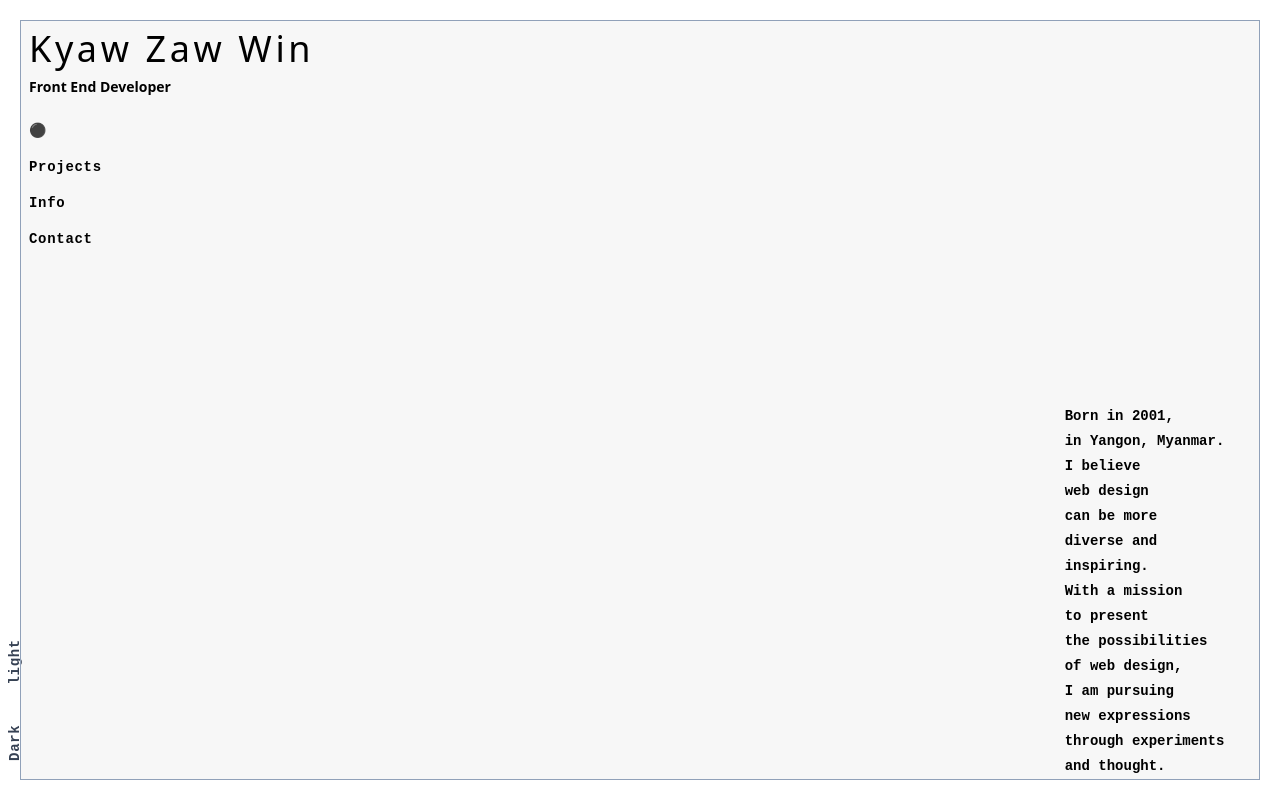
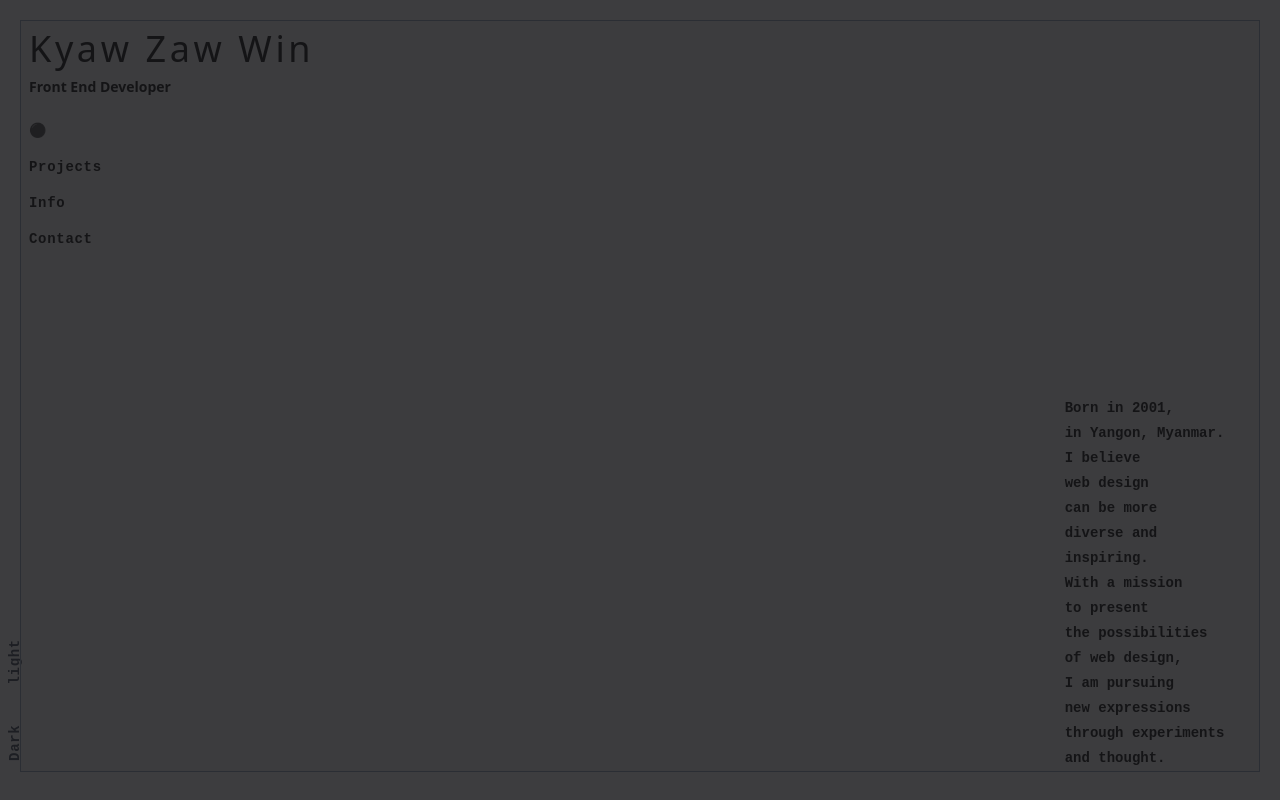
Before and after one commit to KyawZaw-112/portfolio-react-tailwindcss, a React (Vite) app: page / in a window 1280 px wide. Built offline with nearby package versions, Linux system fonts and the light colour scheme.

Commit message:
add : loading page

```diff
--- a/package.json
+++ b/package.json
@@ -11,6 +11,7 @@
   },
   "dependencies": {
     "@tailwindcss/vite": "^4.1.4",
+    "motion": "^12.9.2",
     "react": "^19.0.0",
     "react-dom": "^19.0.0",
     "react-icons": "^5.5.0",
--- a/src/App.jsx
+++ b/src/App.jsx
@@ -5,6 +5,7 @@ import Projects from "./page/Projects.jsx";
 import Contact from "./page/Contact.jsx";
 import Info from "./page/Info.jsx";
 import Navbar from "./component/Navbar.jsx";
+import LoadingPage from "./page/LoadingPage.jsx";
 
 const App = () => {
     const [theme, setTheme] = useState("light");
@@ -34,7 +35,8 @@ const App = () => {
 
 
     return (
-        <div className={"bg-white dark:bg-zinc-900 overflow-hidden dark"}>
+        <div className={"bg-white dark:bg-zinc-900 overflow-y-hidden dark"}>
+    <LoadingPage />
             <div
                 className={'absolute flex flex-row gap-10 rotate-270 bottom-22 -left-12'}
             >
@@ -54,7 +56,7 @@ const App = () => {
 
             </div>
             <div
-                className={"border bg-zinc-300/20 relative m-5 dark:bg-zinc-900 border-slate-400 h-[95vh] p-2"}>
+                className={"border bg-zinc-300/20 relative m-5 dark:bg-zinc-900 border-slate-400 h-[94vh] p-2 select-none   "}>
                 <Navbar/>
                 <Routes>
                     <Route path={"/"} element={<Home/>}/>
--- /dev/null
+++ b/src/page/LoadingPage.jsx
@@ -0,0 +1,47 @@
+import React from 'react';
+import {motion} from "motion/react"
+const LoadingPage = () => {
+    return (
+        <motion.div
+            initial={{
+                opacity: 1,
+            }}
+            animate={{
+                opacity: 0,
+                display:"none"
+            }}
+            transition={{
+                duration:3,
+                delay:5,
+                ease:"linear",
+            }}
+            className={"h-screen absolute z-10 w-screen bg-zinc-900 flex items-center justify-center gap-6"}>
+            <motion.h1
+                initial={{
+                    opacity:1,
+                }}
+                animate={{
+                    opacity:0,
+                }}
+                transition={{
+                    duration:2,
+                    ease:'linear',
+                }}
+                className={"font-raleway text-2xl md:4xl xl:5xl font-thin text-white"}>Kyaw Zaw Win</motion.h1>
+            <motion.p
+                initial={{
+                    opacity:1,
+                }}
+                animate={{
+                    opacity:0,
+                }}
+                transition={{
+                    duration:4,
+                    ease:'linear',
+                }}
+                className={"font-share text-white font-thin text-2xl md:4xl xl:5xl"}>Portfolio</motion.p>
+        </motion.div>
+    );
+};
+
+export default LoadingPage;
```
Also changed, not shown: 1 other file (tests, documents, lock files or other folders).
